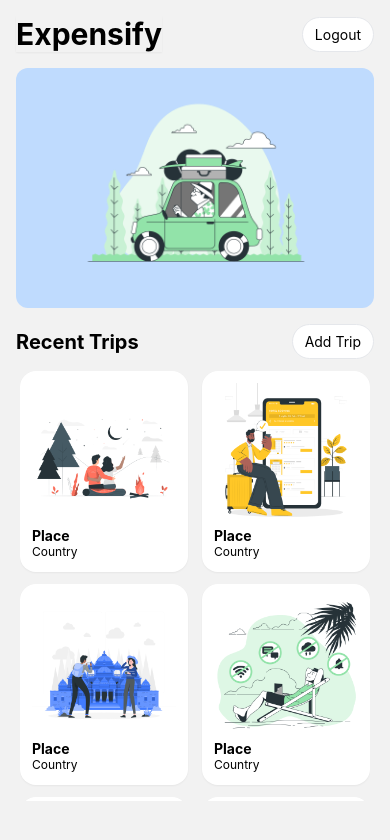
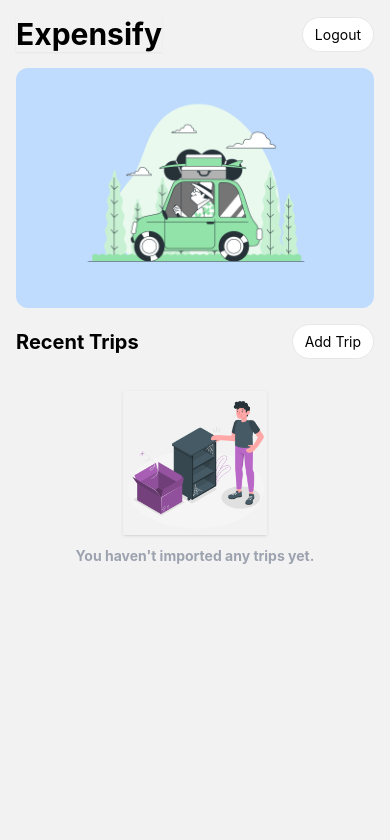
Before and after one commit to Magnus07/expensify, a React Native app: screen /Home in a window 390 px wide. Shown: the top 840 px of the page. Built offline with nearby package versions, Linux system fonts and the light colour scheme.

Commit message:
feat - add empty list component

```diff
--- /dev/null
+++ b/components/EmptyList.tsx
@@ -0,0 +1,22 @@
+import {View, Text, Image} from 'react-native';
+import React from 'react';
+
+interface Props {
+  message?: string;
+}
+
+const EmptyList = ({message}: Props) => {
+  return (
+    <View className="flex justify-center items-center my-5 space-y-3">
+      <Image
+        source={require('../assets/images/empty.png')}
+        className="w-36 h-36 shadow"
+      />
+      <Text className="font-bold text-gray-400">
+        {message || 'data not found'}
+      </Text>
+    </View>
+  );
+};
+
+export default EmptyList;
--- a/screens/Home.tsx
+++ b/screens/Home.tsx
@@ -3,6 +3,7 @@
 import ScreenWrapper from '../components/ScreenWrapper';
 import {colors} from '../theme';
 import randomImage from '../assets/images/randomImage';
+import EmptyList from '../components/EmptyList';
 
 const items = [
   {
@@ -75,10 +76,13 @@
         </View>
         <View className="h-[430px]">
           <FlatList
-            data={items}
+            data={[]}
             numColumns={2}
             keyExtractor={item => `${item.id}`}
             showsVerticalScrollIndicator={false}
+            ListEmptyComponent={
+              <EmptyList message="You haven't imported any trips yet." />
+            }
             columnWrapperStyle={{
               justifyContent: 'space-between',
             }}
--- a/tailwind.config.js
+++ b/tailwind.config.js
@@ -1,8 +1,12 @@
 /** @type {import('tailwindcss').Config} */
 module.exports = {
-  content: ["./App.{js,jsx,ts,tsx}", "./screens/**/*.{js,jsx,ts,tsx}"],
+  content: [
+    './App.{js,jsx,ts,tsx}',
+    './screens/**/*.{js,jsx,ts,tsx}',
+    './components/**/*.{js,jsx,ts,tsx}',
+  ],
   theme: {
     extend: {},
   },
   plugins: [],
-}
+};
```
